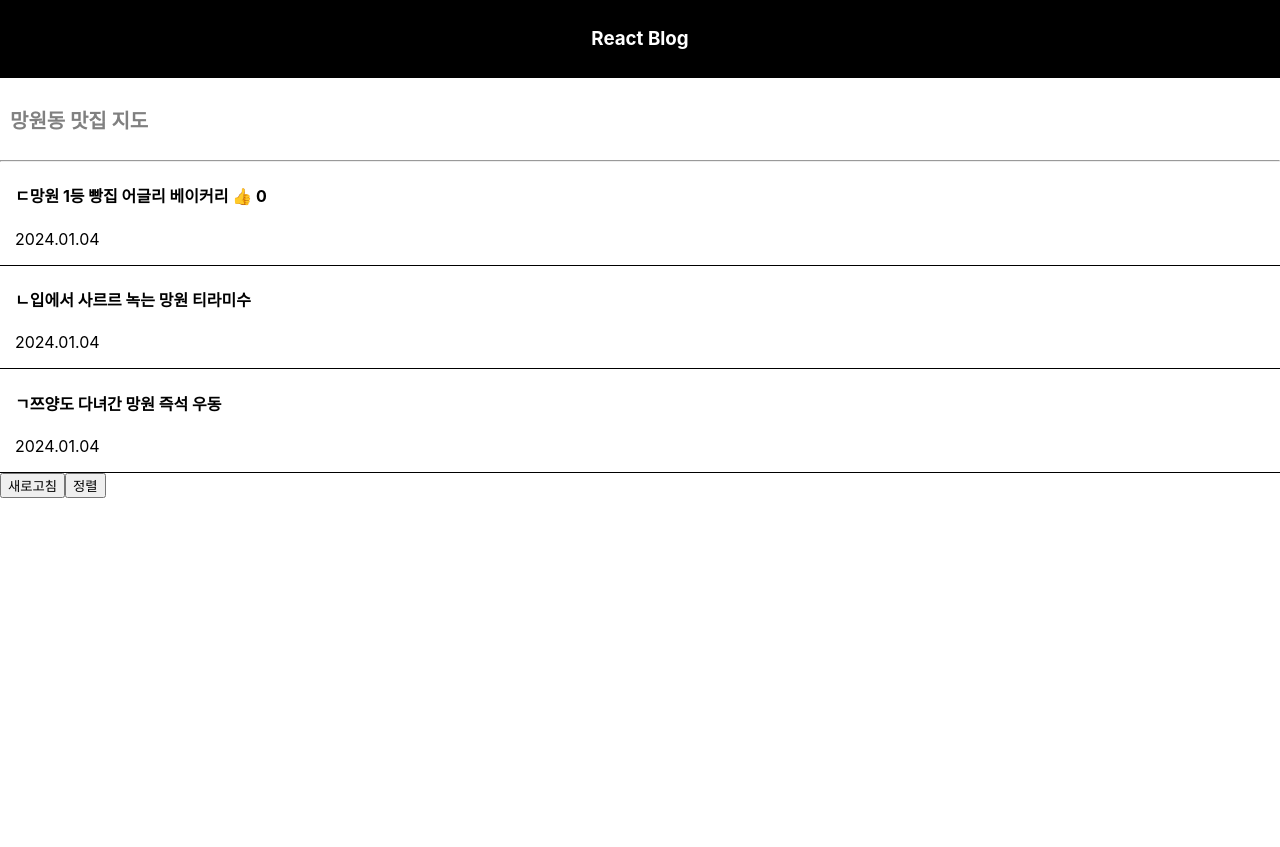
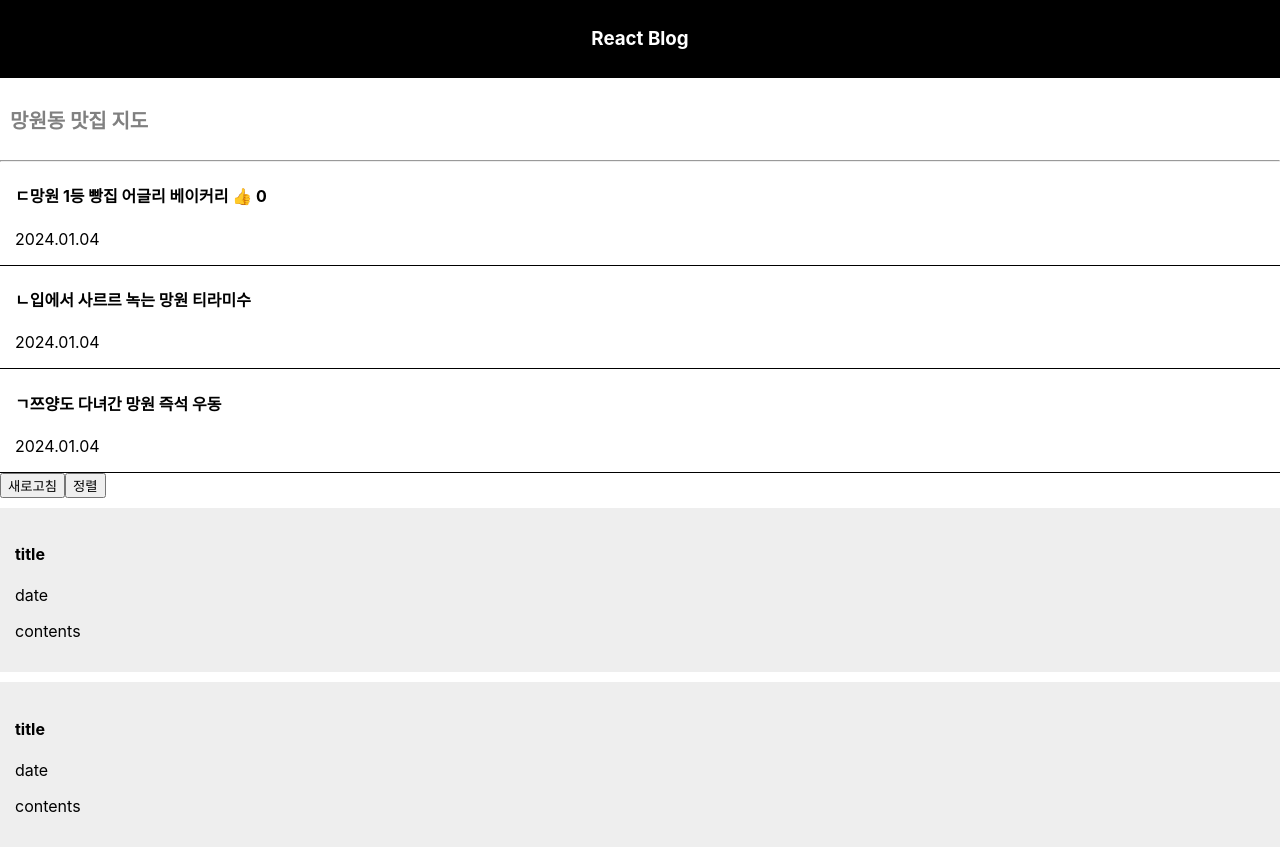
Before and after one commit to 6yoon/React-study, a React (Create React App) app: page / in a window 1280 px wide. Before the commit the page ends 800 px from the top, so only its background shows below. Built offline with nearby package versions, Linux system fonts and the light colour scheme.

Commit message:
react part 4

```diff
--- a/src/App.css
+++ b/src/App.css
@@ -14,3 +14,9 @@
   border-bottom: #000 1px solid;
   padding-left: 15px;
 }
+
+.modal{
+  background-color: #eee;
+  padding: 15px;
+  margin-top: 10px;
+}
--- a/src/App.js
+++ b/src/App.js
@@ -57,8 +57,42 @@ function App() {
         copy.sort();
         b(copy);
       }}>정렬</button>
+
+      <Modal></Modal>
+      <Modal/>
+
     </div>
   );//return 안에는 병렬로 태그 2개 이상 기입할 수 없다 (하나의 div 안에 작성)
 }
 
+//컴포넌트 만들기 (대문자로 시작)
+function Modal(){
+  return(
+    <> {/* 병렬 기입을 위해 의미없는 div로 감싸는 대신 사용하는 fragment */}
+    <div className="modal">
+      <h4>title</h4>
+      <p>date</p>
+      <p>contents</p>
+    </div>
+    <div></div>
+    </>
+  );
+  /*
+    컴포넌트 만드는 경우
+      1. 반복적인 html 축약
+      2. 큰 페이지
+      3. 자주 변경되는 것들
+
+    컴포넌트의 단점
+      다른 함수 내의 state를 가져다 쓸 때 문제 발생
+
+    컴포넌트 만드는 방법 2
+    const Modal = () => {
+      return(
+
+      )
+    }
+   */
+}
+
 export default App;
```
